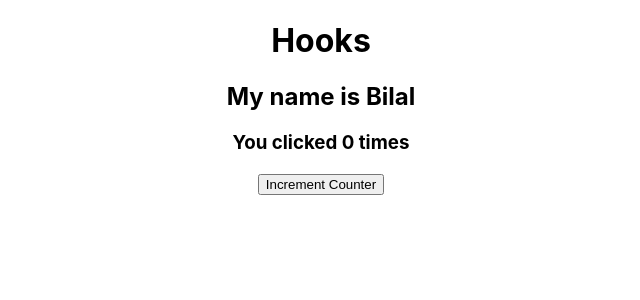
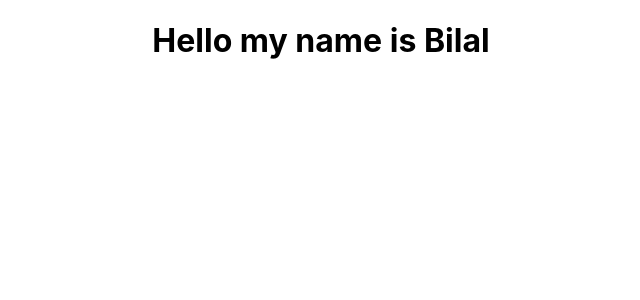
Before and after one commit to MBilalQureshi/react-rev, a React (Create React App) app in the folder react-rev-v1/: page / in a window 1280 px wide. Shown: the top 300 px of the page, without its empty margins (319-959 px from the left). Built offline with nearby package versions, Linux system fonts and the light colour scheme.

Commit message:
Few ways to write functional components

```diff
--- a/react-rev-v1/src/App.js
+++ b/react-rev-v1/src/App.js
@@ -6,9 +6,9 @@ import StatefulGreeting from './components/StatefulGreeting';
 function App() {
   return (
     <div className="App">
-      {/* <FunctionalGreeting name="Bilal"/> */}
+      <FunctionalGreeting name="Bilal"/>
       {/* <StatefulGreeting name="Bilal"/> */}
-      <HooksCounter name="Bilal"/>
+      {/* <HooksCounter name="Bilal"/> */}
     </div>
   );
 }
--- a/react-rev-v1/src/components/FunctionalGreeting.js
+++ b/react-rev-v1/src/components/FunctionalGreeting.js
@@ -1,10 +1,23 @@
 import React from 'react'
 
-export default function FunctionalGreeting(props) {
-  return (
-    <div>
-        <h1>Hello my name is {props.name}</h1>
-        <h2>I am Stateless Functional Component</h2>
-    </div>
-  )
-}
+// WAY 1,
+// export default function FunctionalGreeting(props) {
+//   return (
+//     <div>
+//         <h1>Hello my name is {props.name}</h1>
+//         <h2>I am Stateless Functional Component</h2>
+//     </div>
+//   )
+// }
+// ----------------------------------------------------------------
+
+// WAY 2, vanilla js simple function
+// function FunctionalGreeting(props) {
+//   return  <h1>Hello my name is {props.name}</h1>
+// }
+// export default FunctionalGreeting
+// ----------------------------------------------------------------
+
+// CONVERT WAY 2 TO ARROW FUNCTION ES7
+const FunctionalGreeting = (props) => <h1>Hello my name is {props.name}</h1>;
+export default FunctionalGreeting;
```
Also changed, not shown: 1 other file (tests, documents, lock files or other folders).
